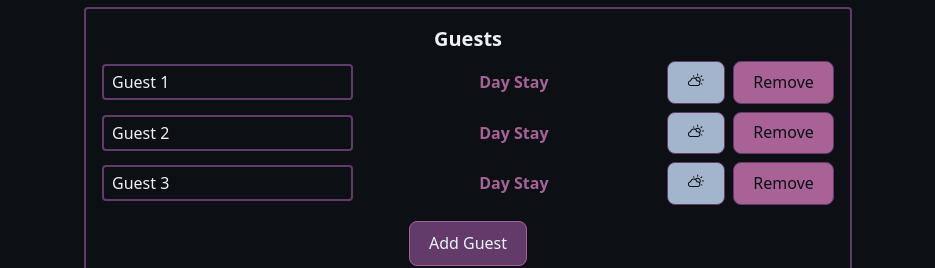
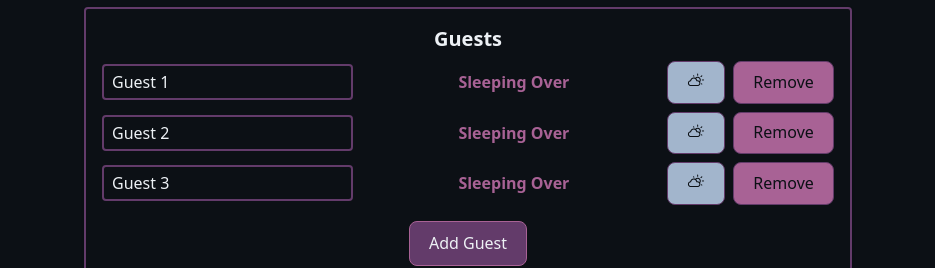
Before and after one commit to daniellalimbag/fanclubouting, a React (Vite) app: page / in a window 1280 px wide. Shown: the part 351-619 px from the top of the page, without its empty margins (172-1107 px from the left). Built offline with nearby package versions, Linux system fonts and the light colour scheme.

Commit message:
reverse iconds

```diff
--- a/src/components/GuestList.jsx
+++ b/src/components/GuestList.jsx
@@ -19,7 +19,7 @@ const GuestList = ({ guests, addGuest, removeGuest, toggleOvernight, onNameChang
               className={"inline-block w-44 sm:w-44 px-2 font-semibold flex justify-center items-center text-center gap-1 whitespace-nowrap"}
               style={{ color: guest.overnight ? 'var(--color-accent)' : 'var(--color-primary)' }}
             >
-              {guest.overnight ? "Day Stay" : "Sleeping Over" }
+              {guest.overnight ? "Sleeping Over" : "Day Stay"  }
             </span>
             <div className="flex gap-2 w-full sm:w-auto">
               <button
```
